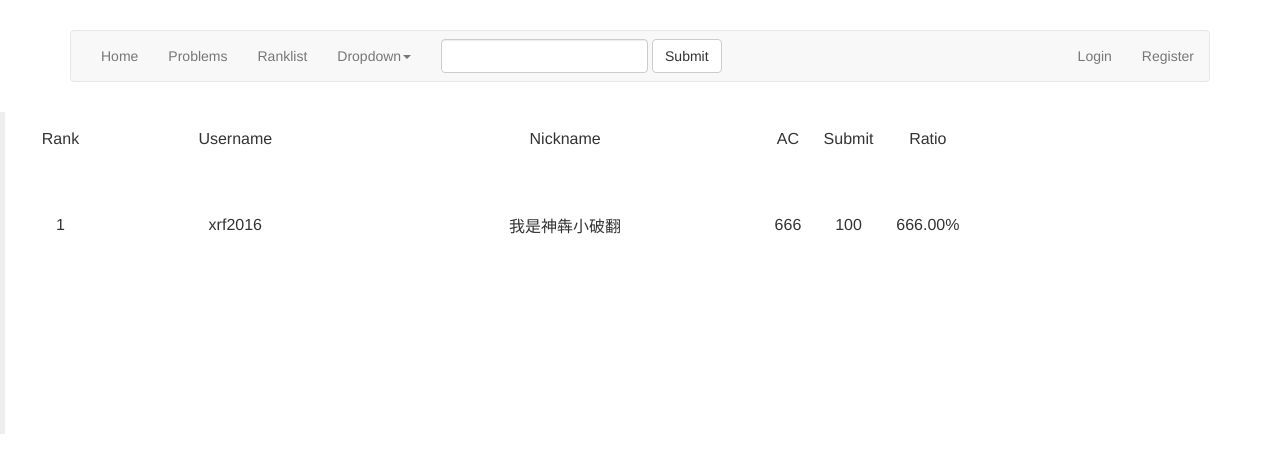
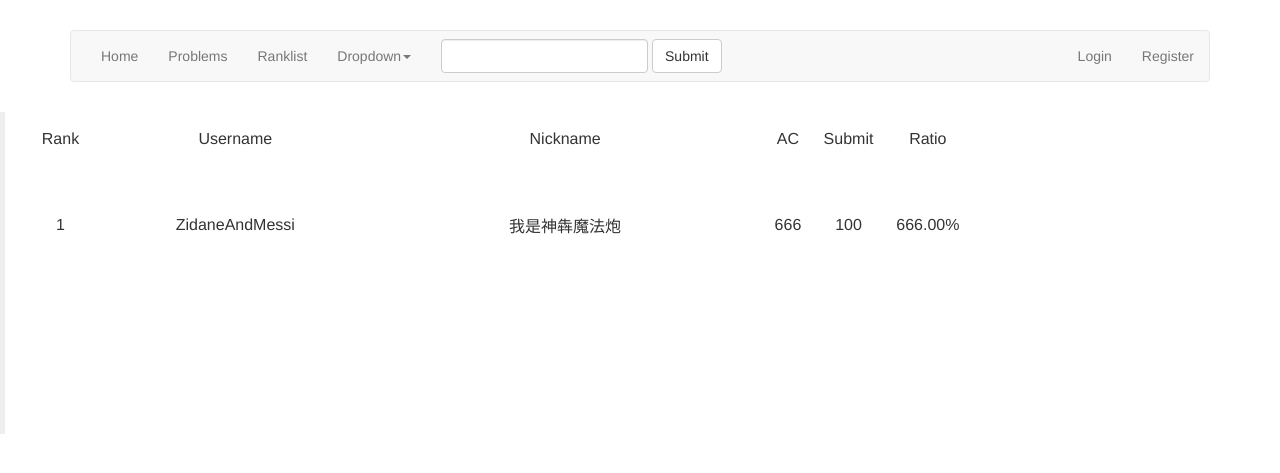
Before and after one commit to KuribohG/mfpoj, a Django app: page /ranklist/ in a window 1280 px wide. Shown: the top 473 px of the page. Run offline with Django 3.2, Linux system fonts and the light colour scheme; some libraries are stand-ins or nearby versions.

Commit message:
change rank1 name

```diff
--- a/oj/templates/ranklist.html
+++ b/oj/templates/ranklist.html
@@ -26,8 +26,8 @@
     </tr>
     <tr>
       <td><div align="center">1</div></td>
-      <td><div align="center">xrf2016</div></td>
-      <td><div align="center">我是神犇小破翻</div></td>
+      <td><div align="center">ZidaneAndMessi</div></td>
+      <td><div align="center">我是神犇魔法炮</div></td>
       <td><div align="center">666</div></td>
       <td><div align="center">100</div></td>
       <td><div align="center">666.00%</div></td>
```
